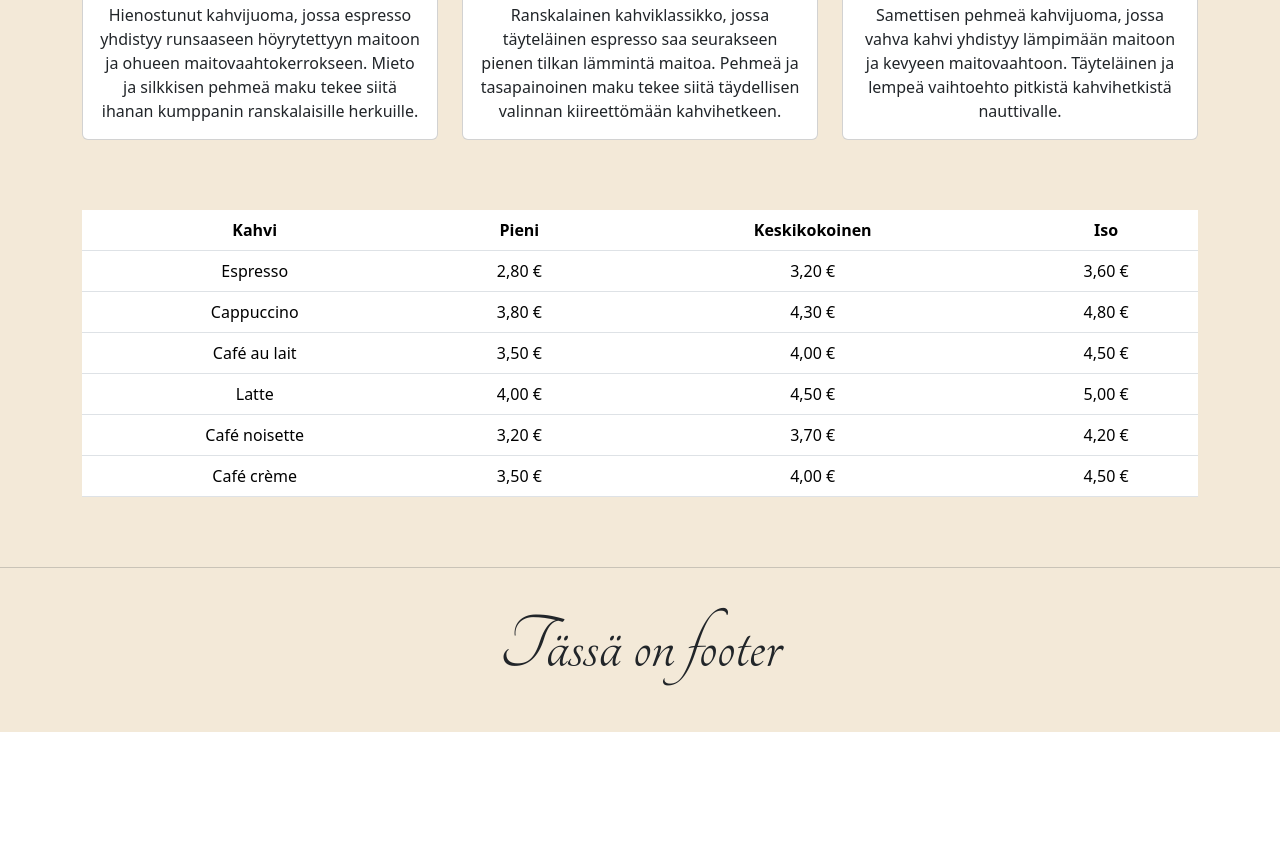
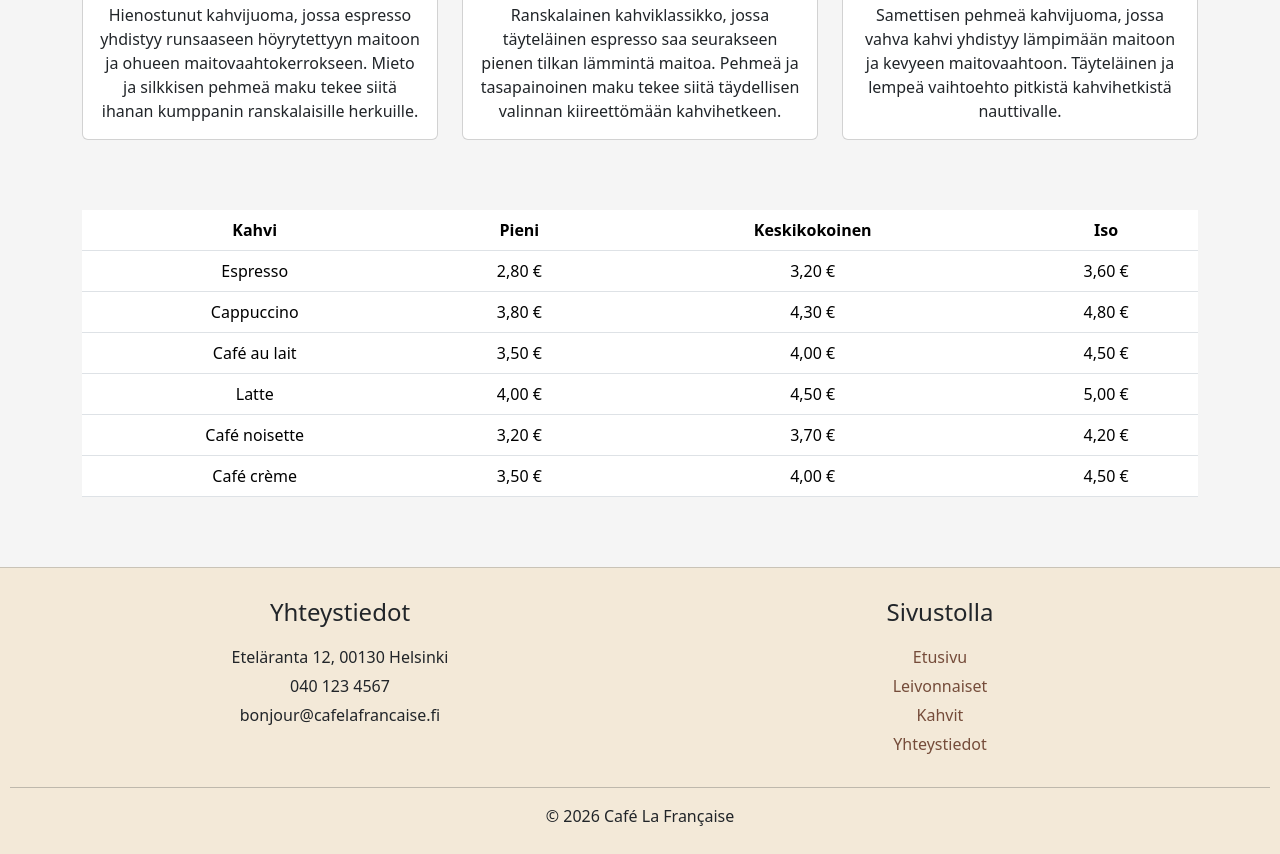
Before and after one commit to annakristiina/bootstrap, a plain HTML site: page kahvit.html in a window 1280 px wide. Shown: the part 1872-2726 px from the top of the page. Before the commit the page ends 2604 px from the top, so only its background shows below. Drawn offline with nearby package versions, Linux system fonts and the light colour scheme.

Commit message:
Muokattu sivujen värejä

```diff
--- a/kahvit.html
+++ b/kahvit.html
@@ -174,7 +174,28 @@
             </main>
 
             <footer>
-                <h1>Tässä on footer</h1>
+
+                <div class="footer-sisältö">
+
+                    <div class="footer-yhteystiedot">
+                        <h4>Yhteystiedot</h4>
+                        <p>Eteläranta 12, 00130 Helsinki</p>
+                        <p>040 123 4567</p>
+                        <p>bonjour@cafelafrancaise.fi</p>
+                    </div>
+
+                    <div class="footer-navigaatio">
+                        <h4>Sivustolla</h4>
+                        <p><a href="index.html">Etusivu</a></p>
+                        <p><a href="leivonnaiset.html">Leivonnaiset</a></p>
+                        <p><a href="kahvit.html">Kahvit</a></p>
+                        <p><a href="yhteystiedot.html">Yhteystiedot</a></p>
+                    </div>
+                </div>
+
+                <hr>
+
+                <p class="copyright">© 2026 Café La Française</p>
             </footer>
         </div>
     </body>
--- a/style.css
+++ b/style.css
@@ -110,7 +110,7 @@ nav .nav-link:focus-visible {
 main {
     grid-area: main;
     display: grid;
-    background-color: #F3E9D8;
+    background-color: whitesmoke;
 }
 
 /* Kuvakaruselli */
```
Also changed, not shown: leivonnaiset.html (+22 -1 lines), yhteystiedot.html (+22 -1 lines).
